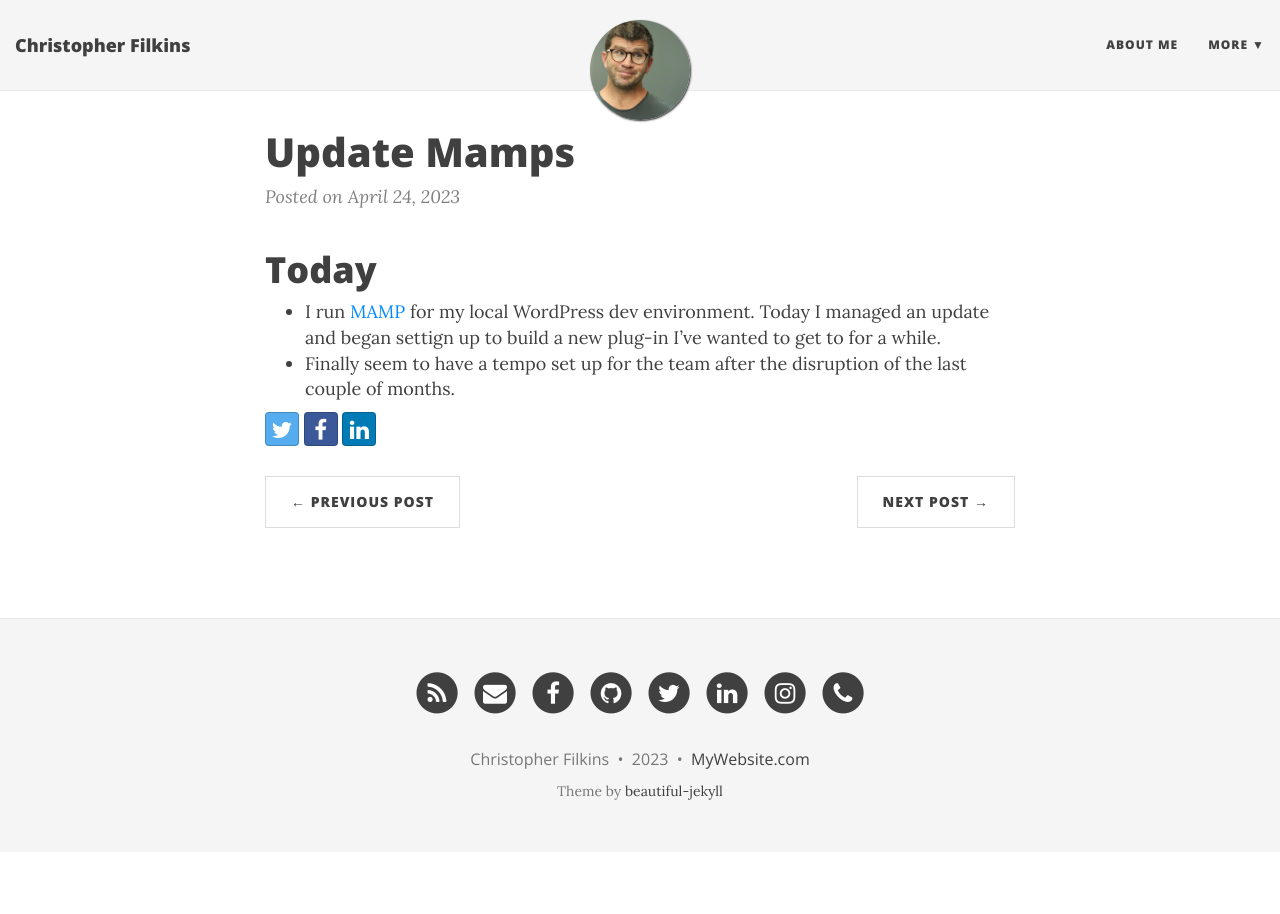
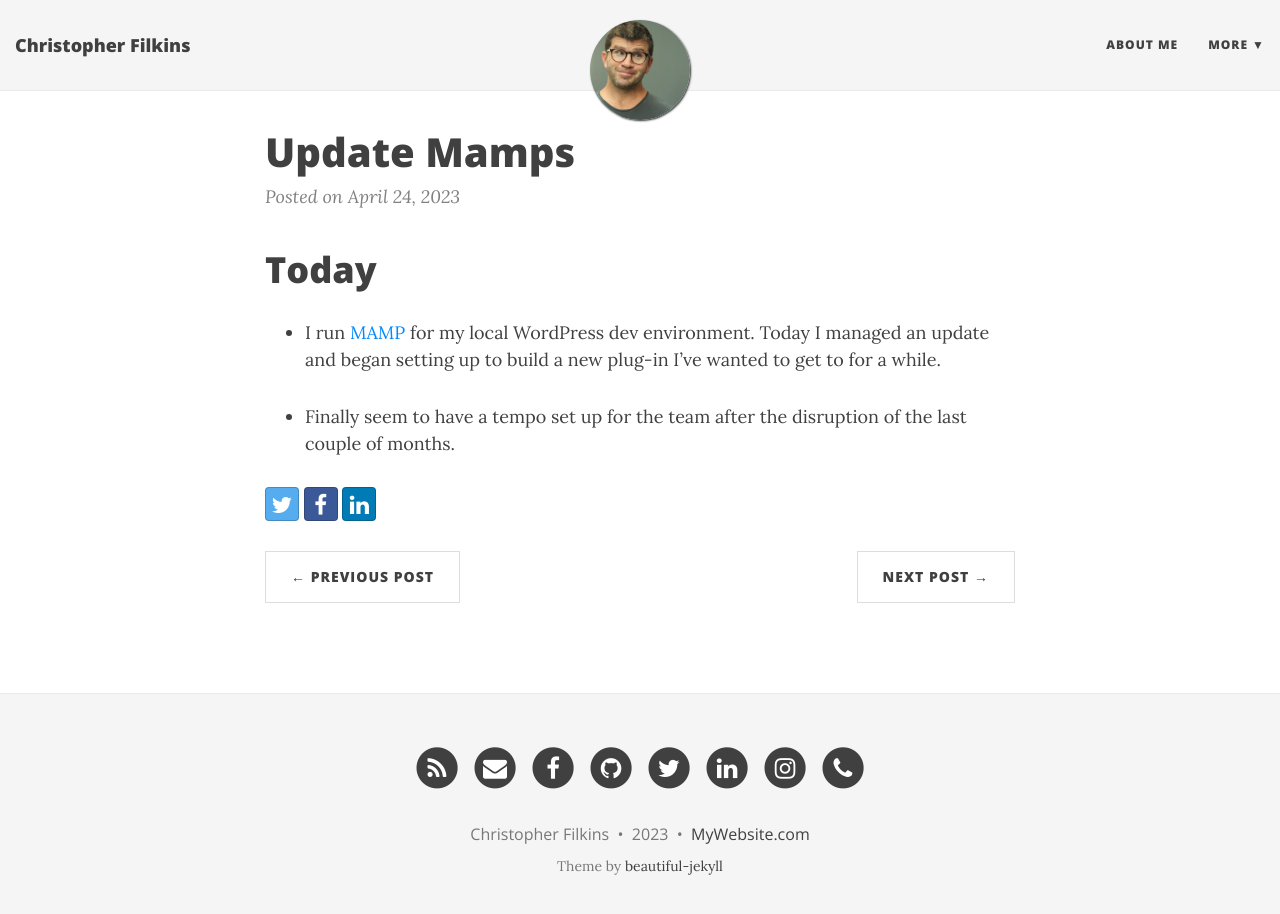
Before and after one commit to filchyboy/filchyboy.github.io, a Jekyll site: the page built from _posts/2023-04-24-Update-MAMPS.md, in a window 1280 px wide and 927 px high. Shown: the top 914 px of the window. Built offline with Jekyll 4.4.1, drawn with Linux system fonts in a browser that asks for light colours; nearby versions of some CDN libraries.

Commit message:
Updated several

```diff
--- a/_posts/2023-04-24-Update-MAMPS.md
+++ b/_posts/2023-04-24-Update-MAMPS.md
@@ -1,4 +1,5 @@
 # Today
 
-* I run [MAMP](https://www.mamp.info/en/mac/) for my local WordPress dev environment. Today I managed an update and began settign up to build a new plug-in I've wanted to get to for a while.
+* I run [MAMP](https://www.mamp.info/en/mac/) for my local WordPress dev environment. Today I managed an update and began setting up to build a new plug-in I've wanted to get to for a while.
+
 * Finally seem to have a tempo set up for the team after the disruption of the last couple of months.
```
Also changed, not shown: _posts/2023-03-19-Going-Pitch.md (+4 -0 lines), _posts/2023-03-22-ChatGPT-History-Loss.md (+2 -0 lines), _posts/2023-03-23-TikTok-CEO-Grilling.md (+2 -0 lines), _posts/2023-04-05-The-AI-Dilemma.md (+2 -0 lines), _posts/2023-06-08-Solved-Issue.md (added, +3 -0 lines), _posts/2023-06-20-What-A-Month.md (added, +7 -0 lines), _posts/2023-04-22-Google-Sheet-Filtering.md (line endings or trailing spaces).
